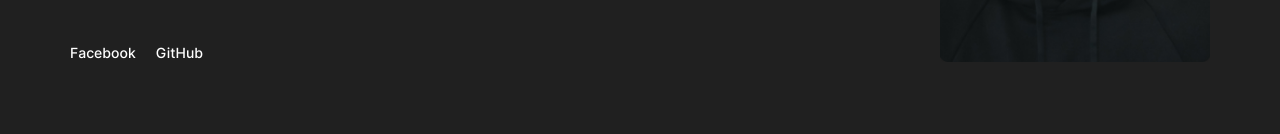
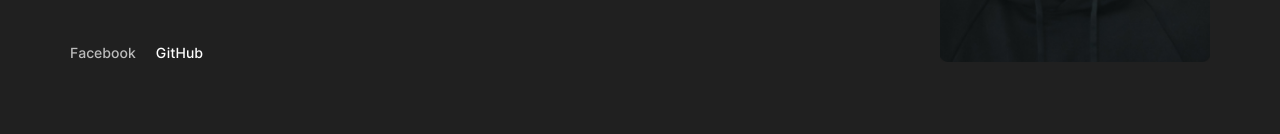
Before and after one commit to eugesher/movies-explorer-frontend, a React (Create React App) app: page / in a window 1280 px wide. In both pictures the pointer is over the link "Facebook". Shown: the part 2374-2508 px from the top of the page. Built offline with nearby package versions, Linux system fonts and the light colour scheme; the HTML template or start-up script is replaced by a standard one.

Commit message:
feat: .about-me__social-link hover effect

```diff
--- a/src/components/AboutMe/AboutMe.css
+++ b/src/components/AboutMe/AboutMe.css
@@ -89,6 +89,11 @@
   font-size: 14px;
   line-height: 17px;
   text-decoration: none;
+  transition: opacity 250ms ease-in-out;
+}
+
+.about-me__social-link:hover {
+  opacity: 0.7;
 }
 
 .about-me__photo {
```
